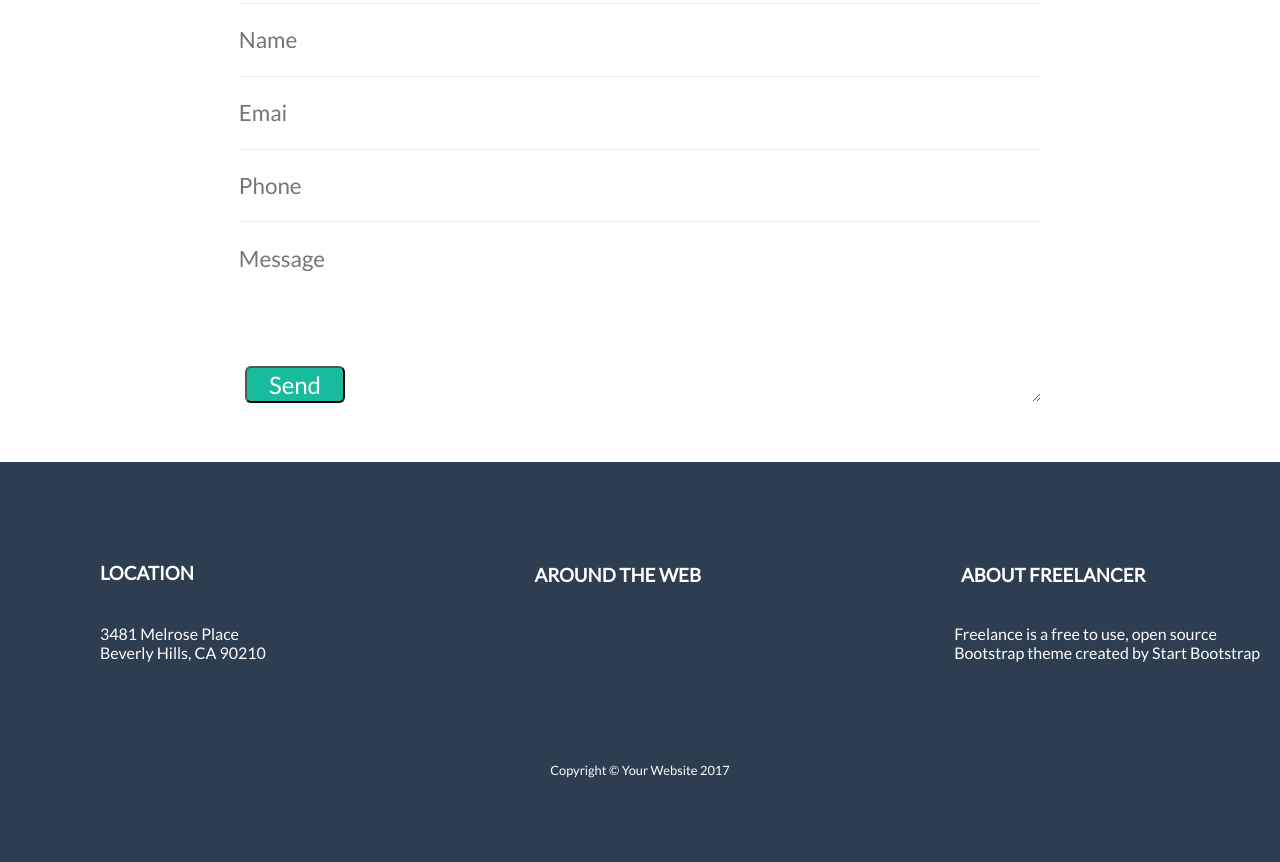
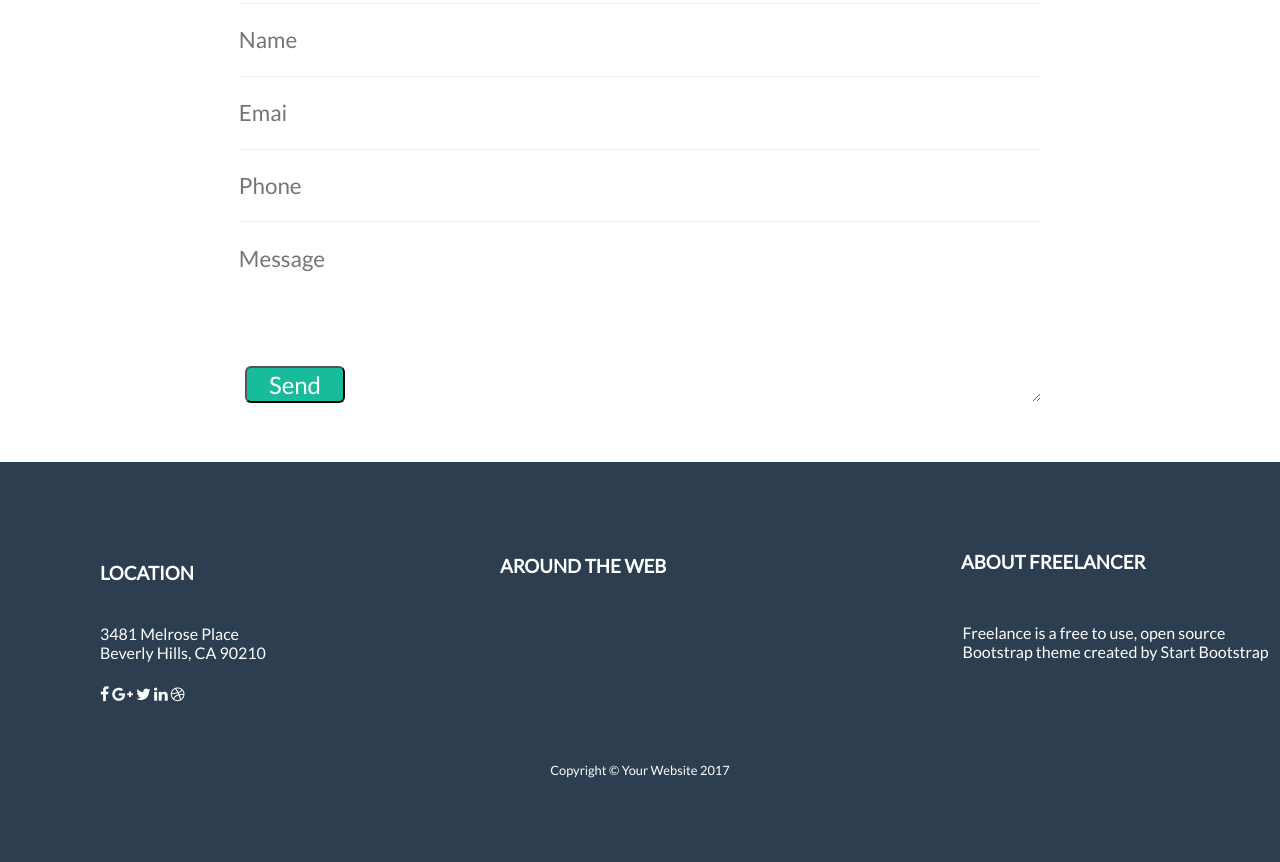
Before and after one commit to Auryn8/freelancer, a plain HTML site: page index.html in a window 1280 px wide. Shown: the part 2193-3055 px from the top of the page. Drawn offline with Linux system fonts and the light colour scheme.

Commit message:
cambio palabra izquierda por derecha en HTML y se agregan iconos

```diff
--- a/css/main.css
+++ b/css/main.css
@@ -263,8 +263,8 @@ input, textarea {
 .text-around {
 
     position: relative;
-    right: -250px;
-    bottom: 115px;
+    right: -400px;
+    bottom: 107px;
 
 }
 
@@ -273,8 +273,18 @@ input, textarea {
 
     position: relative;
     right: -861px;
-    bottom: 98px;
+    bottom: 152px;
 
+}
+
+/*Colocando iconos (no me dio tiempo de acomodarlos adecuadamente)*/
+
+.end > {
+
+    display: inline-block;
+    position: relative;
+    left: 400;
+    bottom: 0;
 }
 
 /*footer con copyright*/
@@ -307,8 +317,8 @@ input, textarea {
 .content-about {
 
     position: relative;
-    bottom: 38px;
-    left: 500px;
+    bottom: 80px;
+    left: 678px;
     display: inline-block;
 
 }
--- a/index.html
+++ b/index.html
@@ -6,6 +6,7 @@
     <title>Freelancer</title>
     <link rel="stylesheet" href="css/main.css">
     <link href="https://fonts.googleapis.com/css?family=Lato|Montserrat" rel="stylesheet">
+    <link rel="stylesheet" href="https://cdnjs.cloudflare.com/ajax/libs/font-awesome/4.7.0/css/font-awesome.css" />
 
       </head>
   <body>
@@ -66,11 +67,13 @@
       <h3 class="text-location">LOCATION</h3>
          <div class="content-location"><p>3481 Melrose Place</p> <p>Beverly Hills, CA 90210</p></div>
       <h3 class="text-around">AROUND THE WEB</h3>
+        <div class="icons-end">
           <i class="icon fa fa-facebook" aria-hidden="true"></i>
           <i class="icon fa fa-google-plus" aria-hidden="true"></i>
           <i class="icon fa fa-twitter" aria-hidden="true"></i>
           <i class="icon fa fa-linkedin" aria-hidden="true"></i>
           <i class="fa fa-dribbble" aria-hidden="true"></i>
+        </div>
       <h3 class="text-about">ABOUT FREELANCER</h3>
          <div class="content-about">
           <p>Freelance is a free to use, open source</p> <p>Bootstrap theme created by <a>Start Bootstrap</a></p>
```
Also changed, not shown: 1 other file.
